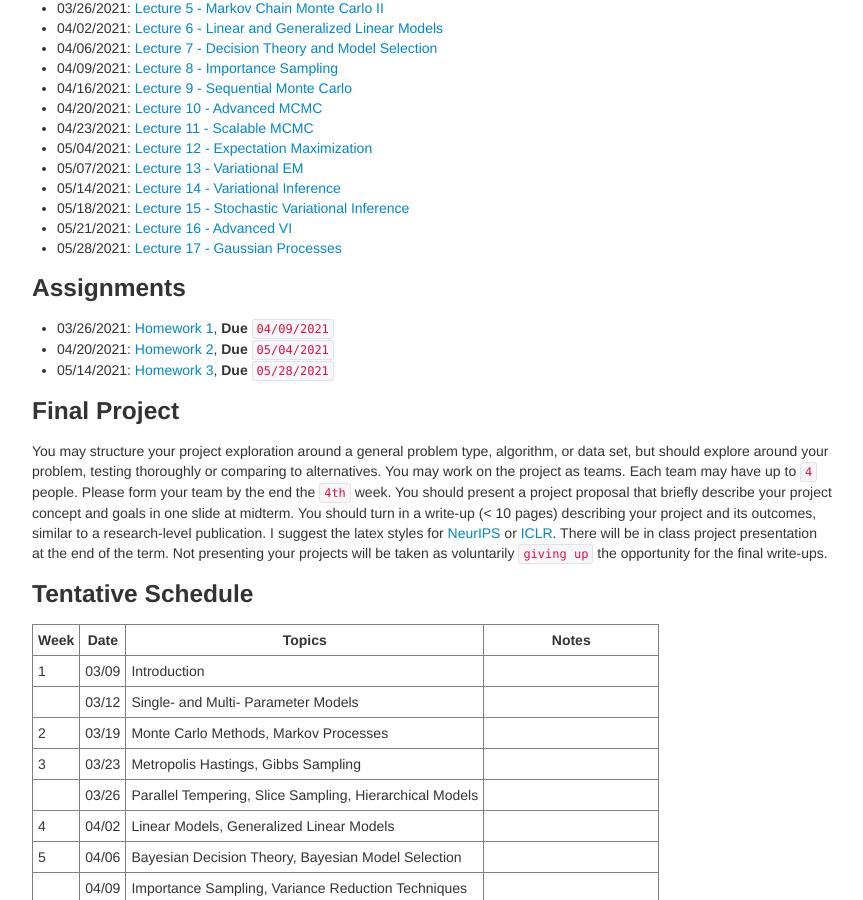
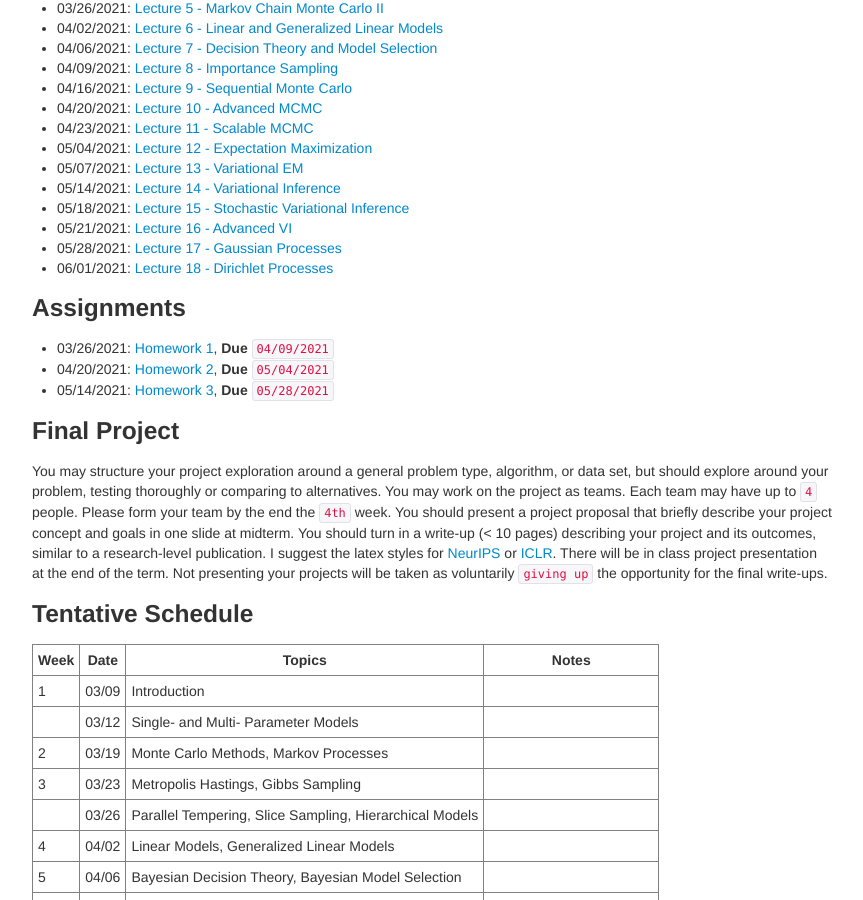
Before and after one commit to zcrabbit/zcrabbit.github.io, a Jekyll site: the page built from courses/btc-s21.md, in a window 1280 px wide and 900 px high, scrolled down 1235 px. Shown: the whole window, without its empty margins (208-1071 px from the left). Built offline with Jekyll 4.4.1, drawn with Linux system fonts in a browser that asks for light colours.

Commit message:
lecture 18 out

```diff
--- a/courses/btc-s21.md
+++ b/courses/btc-s21.md
@@ -56,6 +56,7 @@ We will use python during the course. A good Python tutorial is available at <ht
 - 05/18/2021: [Lecture 15 - Stochastic Variational Inference]({{sites.baseurl}}/static/slides/btc_spring21/lec15.pdf)
 - 05/21/2021: [Lecture 16 - Advanced VI]({{sites.baseurl}}/static/slides/btc_spring21/lec16.pdf)
 - 05/28/2021: [Lecture 17 - Gaussian Processes]({{sites.baseurl}}/static/slides/btc_spring21/lec17.pdf)
+- 06/01/2021: [Lecture 18 - Dirichlet Processes]({{sites.baseurl}}/static/slides/btc_spring21/lec18.pdf)
 
 
 ### Assignments
```
Also changed, not shown: 1 other file.
